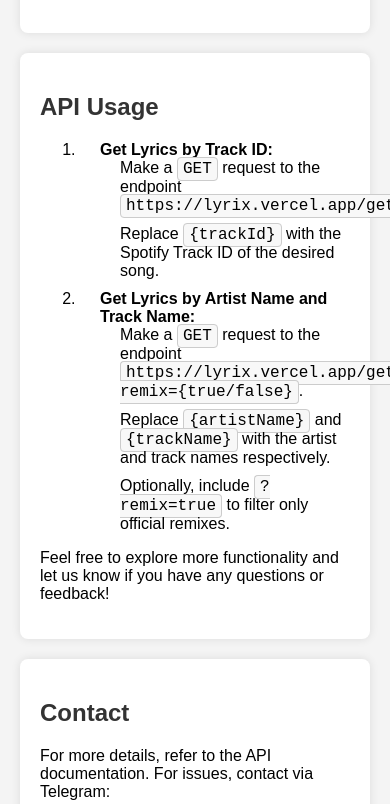
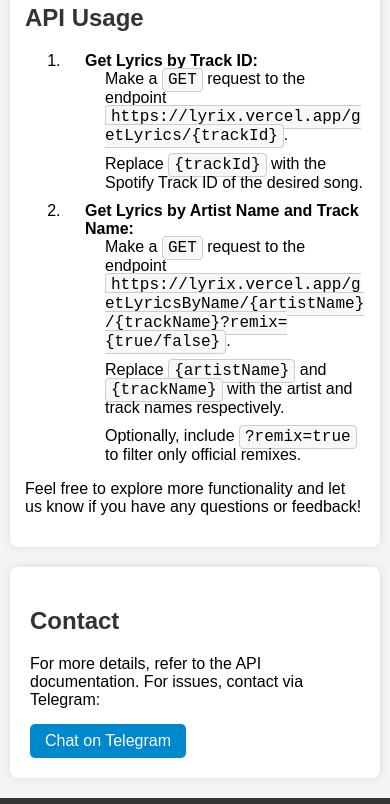
Before and after one commit to BlueCatSoftware/Lyrix, a website: page public/index.html in a window 390 px wide. Shown: the part 1037-1841 px from the top of the page. Drawn offline with Linux system fonts and the light colour scheme.

Commit message:
responsiveness added

```diff
--- a/public/index.css
+++ b/public/index.css
@@ -34,6 +34,7 @@ code {
     padding: 2px 5px;
     border: 1px solid #ccc;
     border-radius: 4px;
+    word-break: break-word; /* Added to allow code to break onto the next line */
 }
 
 ul {
@@ -63,7 +64,6 @@ example {
 sd {
     font-size: larger;
 }
-
 
 #contact {
     background-color: #fff;
@@ -101,3 +101,26 @@ footer {
     background-color: #333;
     color: #fff;
 }
+
+/* Responsive Styles */
+@media screen and (max-width: 600px) {
+    header {
+        padding: 15px;
+    }
+
+    main {
+        margin: 10px;
+    }
+
+    section {
+        padding: 15px;
+    }
+
+    li::before {
+        margin-right: 5px;
+    }
+
+    .telegram-link {
+        padding: 8px 15px;
+    }
+}
```
